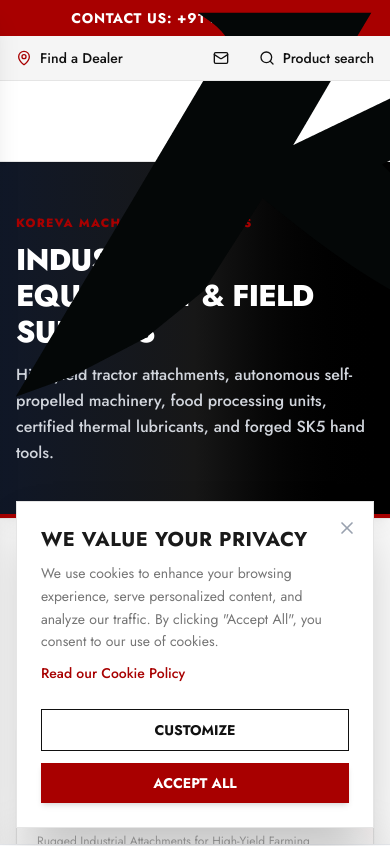
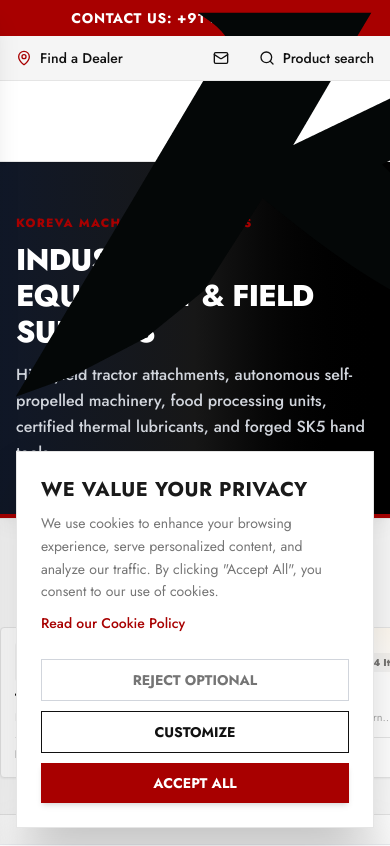
Before and after one commit to aman-yadav-ds/ecom-website, a Next.js app: page /products in a window 390 px wide. Shown: the top 846 px of the page. Built offline with nearby package versions, Linux system fonts and the light colour scheme.

Commit message:
Basic Design Optimization in Product Page

```diff
--- a/src/components/CategoryGridShowcase.tsx
+++ b/src/components/CategoryGridShowcase.tsx
@@ -38,23 +38,74 @@ const CATEGORY_META: Record<string, { icon: React.ReactNode; color: string; hove
 
 export default function CategoryGridShowcase() {
   return (
-    <section className="bg-light-200/60 border-y border-light-300 py-10 px-4 sm:px-6 lg:px-8 mb-10 font-jost">
+    <section className="bg-light-200/60 border-y border-light-300 py-6 sm:py-10 px-4 sm:px-6 lg:px-8 mb-6 sm:mb-10 font-jost">
       <div className="max-w-7xl mx-auto">
-        <div className="flex flex-col sm:flex-row sm:items-end justify-between mb-8 gap-4">
+        <div className="flex flex-col sm:flex-row sm:items-end justify-between mb-5 sm:mb-8 gap-4">
           <div>
             <span className="text-xs font-extrabold uppercase tracking-widest text-brand-red">
               Product Categories
             </span>
-            <h2 className="text-2xl sm:text-3xl font-extrabold text-dark-900 uppercase tracking-tight mt-1">
-              Explore By Category
-            </h2>
+            <div className="flex items-center justify-between mt-1">
+              <h2 className="text-2xl sm:text-3xl font-extrabold text-dark-900 uppercase tracking-tight">
+                Explore By Category
+              </h2>
+              <span className="text-xs font-bold text-brand-red sm:hidden flex items-center gap-1 shrink-0">
+                Swipe &rarr;
+              </span>
+            </div>
           </div>
-          <p className="text-sm text-dark-500 max-w-md font-medium">
+          <p className="text-sm text-dark-500 max-w-md font-medium hidden sm:block">
             Select a specialized category below to view server-rendered product specifications, variant guides, and field documentation.
           </p>
         </div>
 
-        <div className="grid grid-cols-1 sm:grid-cols-2 lg:grid-cols-3 xl:grid-cols-5 gap-4">
+        {/* Mobile View: Compact Horizontal Scroll Slider (sm:hidden) */}
+        <div className="sm:hidden flex overflow-x-auto gap-3 pb-3 pt-1 -mx-4 px-4 snap-x snap-mandatory scrollbar-none">
+          {exampleCategories.map((category) => {
+            const meta = CATEGORY_META[category.slug] || CATEGORY_META["tractor-attachments"];
+            const productCount = exampleProducts.filter(
+              (p) => p.isPublished && p.categoryId === category.id
+            ).length;
+
+            return (
+              <Link
+                key={`mobile-${category.id}`}
+                href={`/products/${category.slug}`}
+                className={`group relative flex flex-col justify-between p-3.5 min-w-[210px] w-[210px] shrink-0 snap-start bg-white border border-light-300 rounded-sm shadow-xs transition-all duration-300 active:scale-[0.98] ${meta.hoverBorder} overflow-hidden focus-visible:outline-none focus-visible:ring-2 focus-visible:ring-brand-red`}
+              >
+                {/* Subtle top corner gradient */}
+                <div className={`absolute top-0 right-0 w-24 h-24 bg-gradient-to-bl ${meta.gradient} rounded-bl-full pointer-events-none`} />
+
+                <div>
+                  <div className="flex items-center justify-between mb-2">
+                    <div className="p-2 bg-light-200 rounded-sm">
+                      {meta.icon}
+                    </div>
+                    <span className="text-[10px] font-extrabold px-2 py-0.5 bg-light-200 text-dark-700 rounded-full">
+                      {productCount} {productCount === 1 ? "Item" : "Items"}
+                    </span>
+                  </div>
+
+                  <h3 className="text-xs font-extrabold text-dark-900 group-hover:text-brand-red transition-colors line-clamp-1 uppercase tracking-wide">
+                    {category.name}
+                  </h3>
+
+                  <p className="text-[11px] text-dark-500 mt-1 line-clamp-1 leading-snug">
+                    {category.tagline || category.description}
+                  </p>
+                </div>
+
+                <div className="mt-3 pt-2 border-t border-light-300 flex items-center justify-between text-[11px] font-bold text-dark-900 group-hover:text-brand-red transition-colors">
+                  <span>Explore Lineup</span>
+                  <ArrowRight className="w-3.5 h-3.5" />
+                </div>
+              </Link>
+            );
+          })}
+        </div>
+
+        {/* Desktop View: Full Grid (hidden sm:grid) */}
+        <div className="hidden sm:grid sm:grid-cols-2 lg:grid-cols-3 xl:grid-cols-5 gap-4">
           {exampleCategories.map((category) => {
             const meta = CATEGORY_META[category.slug] || CATEGORY_META["tractor-attachments"];
             const productCount = exampleProducts.filter(
--- a/src/components/CookieConsent.tsx
+++ b/src/components/CookieConsent.tsx
@@ -2,7 +2,7 @@
 
 import React, { useState, useEffect } from "react";
 import Link from "next/link";
-import { X, Check } from "lucide-react";
+import { Check } from "lucide-react";
 
 export default function CookieConsent() {
   const [isVisible, setIsVisible] = useState(false);
@@ -44,14 +44,6 @@ export default function CookieConsent() {
   return (
     <div className="fixed bottom-0 left-0 right-0 z-[100] p-4 sm:p-6 md:p-8 pointer-events-none flex flex-col items-center">
       <div className="bg-white shadow-2xl border border-light-300 w-full max-w-4xl p-6 sm:p-8 pointer-events-auto flex flex-col font-jost relative">
-        <button
-          onClick={() => setIsVisible(false)}
-          className="absolute top-4 right-4 text-gray-400 hover:text-dark-900 transition-colors"
-          aria-label="Close"
-        >
-          <X className="w-5 h-5" />
-        </button>
-
         {!showCustomize ? (
           // Main Banner View
           <div className="flex flex-col md:flex-row gap-6 md:gap-12 items-start md:items-center">
@@ -65,16 +57,22 @@ export default function CookieConsent() {
                 Read our Cookie Policy
               </Link>
             </div>
-            <div className="flex flex-col sm:flex-row gap-3 w-full md:w-auto shrink-0">
+            <div className="flex flex-col sm:flex-row gap-2.5 w-full md:w-auto shrink-0">
+              <button
+                onClick={() => saveConsent(false, false)}
+                className="px-5 py-2.5 border border-gray-300 text-dark-700 font-bold uppercase text-sm hover:bg-gray-100 transition-colors"
+              >
+                Reject Optional
+              </button>
               <button
                 onClick={() => setShowCustomize(true)}
-                className="px-6 py-2.5 border border-dark-900 text-dark-900 font-bold uppercase text-sm hover:bg-light-200 transition-colors"
+                className="px-5 py-2.5 border border-dark-900 text-dark-900 font-bold uppercase text-sm hover:bg-light-200 transition-colors"
               >
                 Customize
               </button>
               <button
                 onClick={handleAcceptAll}
-                className="px-6 py-2.5 bg-brand-red text-white font-bold uppercase text-sm hover:bg-red-700 transition-colors shadow-md"
+                className="px-5 py-2.5 bg-brand-red text-white font-bold uppercase text-sm hover:bg-red-700 transition-colors shadow-md"
               >
                 Accept All
               </button>
```
